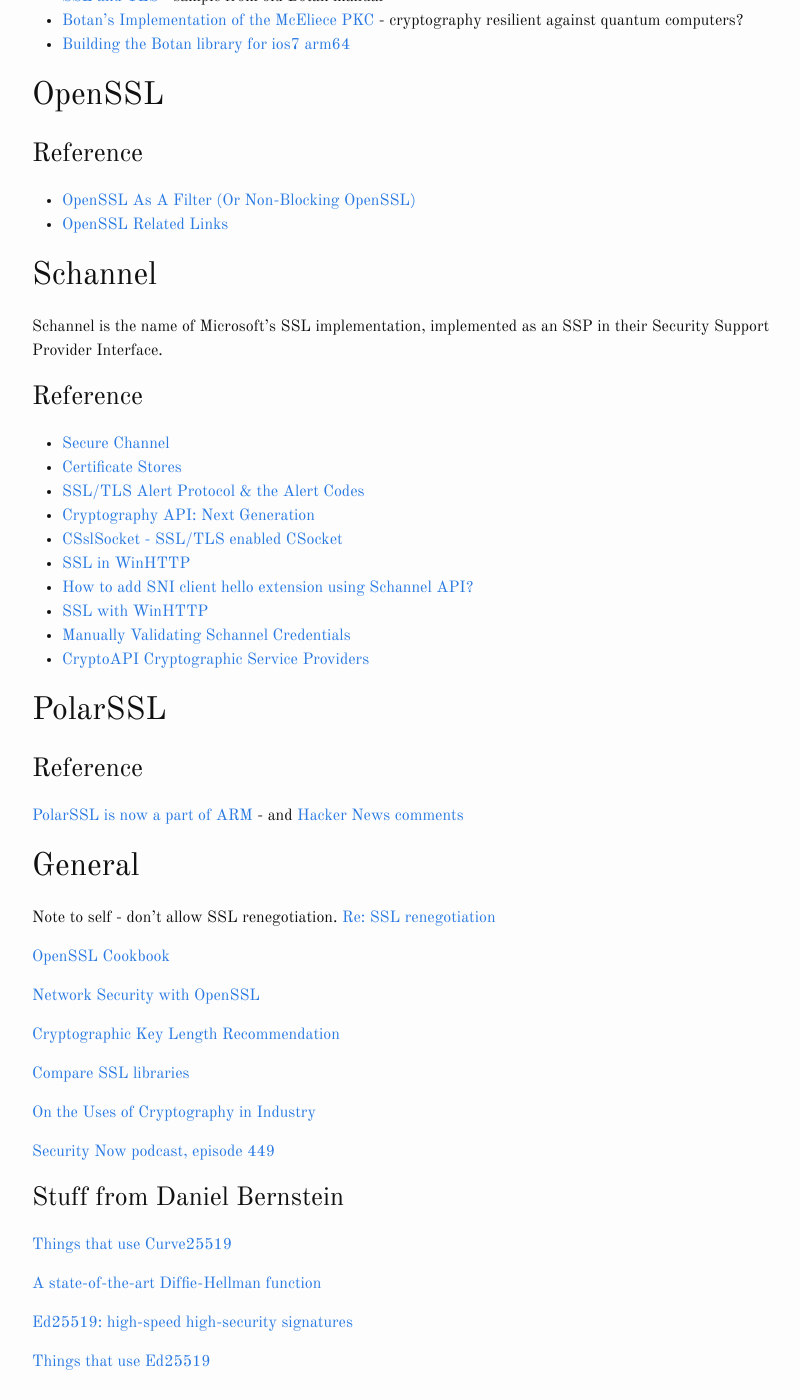
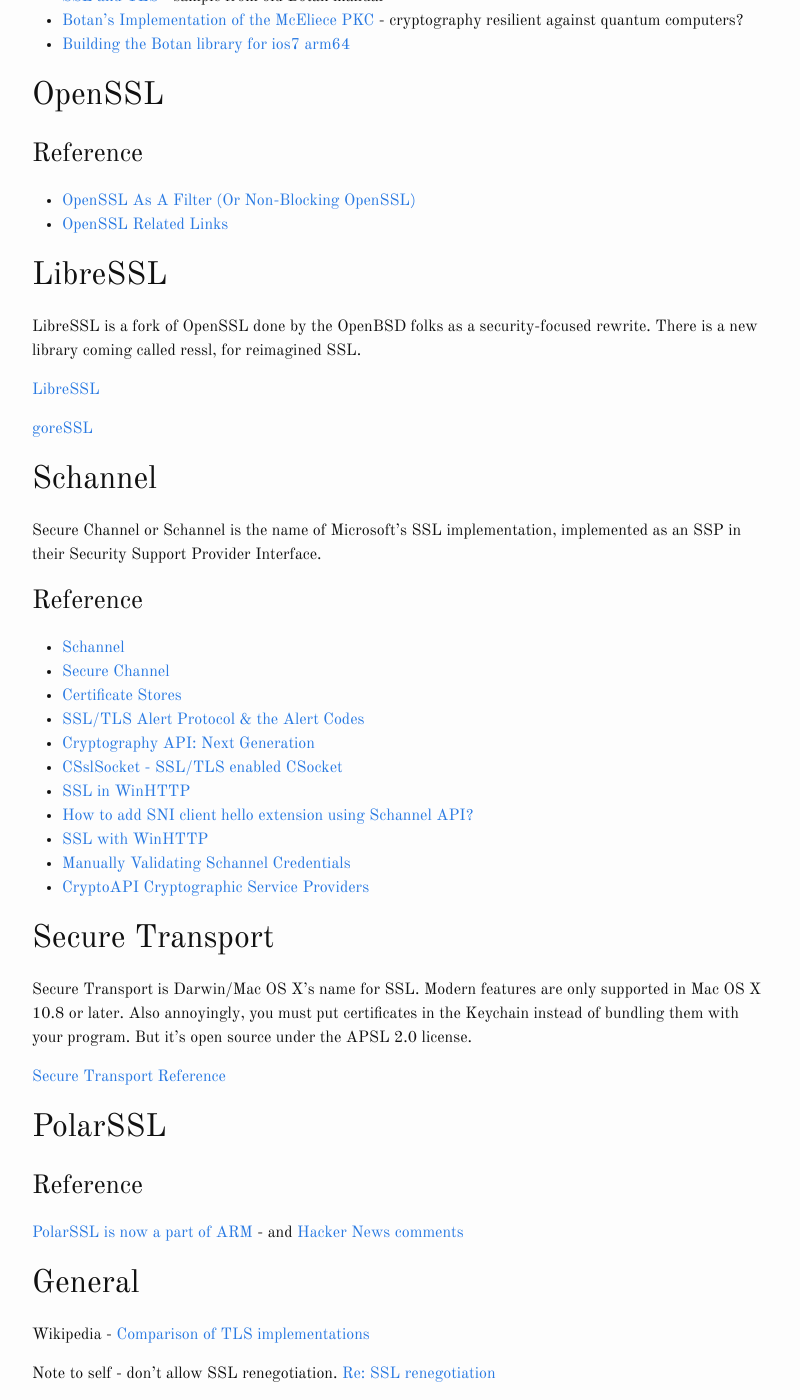
Before and after one commit to neurocline/neurocline.github.io, a Jekyll site: the page built from _posts/2015-05-11-ssl-implementations.markdown, in a window 1280 px wide and 1400 px high, scrolled down 680 px. Shown: the whole window, without its empty margins (238-1038 px from the left). Built offline with Jekyll 4.4.1, drawn with Linux system fonts in a browser that asks for light colours.

Commit message:
More about TLS

```diff
--- a/_posts/2015-05-11-ssl-implementations.markdown
+++ b/_posts/2015-05-11-ssl-implementations.markdown
@@ -36,13 +36,23 @@ both iOS and Android builds referenced in the documentation.
 * [OpenSSL As A Filter (Or Non-Blocking OpenSSL)](http://funcptr.net/2012/04/08/openssl-as-a-filter-(or-non-blocking-openssl)/)
 * [OpenSSL Related Links](https://wiki.openssl.org/index.php/Related_Links)
 
+## LibreSSL
+
+LibreSSL is a fork of OpenSSL done by the OpenBSD folks as a security-focused rewrite.
+There is a new library coming called ressl, for reimagined SSL.
+
+[LibreSSL](http://www.libressl.org/)
+
+[goreSSL](http://www.tedunangst.com/flak/post/goreSSL)
+
 ## Schannel
 
-Schannel is the name of Microsoft's SSL implementation, implemented as an SSP in
-their Security Support Provider Interface.
+Secure Channel or Schannel is the name of Microsoft's SSL implementation,
+implemented as an SSP in their Security Support Provider Interface.
 
 ### Reference
 
+* [Schannel](https://msdn.microsoft.com/en-us/library/windows/desktop/ms678421(v=vs.85).aspx)
 * [Secure Channel](https://msdn.microsoft.com/en-us/library/windows/desktop/aa380123(v=vs.85).aspx)
 * [Certificate Stores](https://msdn.microsoft.com/en-us/library/windows/desktop/aa374752(v=vs.85).aspx)
 * [SSL/TLS Alert Protocol & the Alert Codes](http://blogs.msdn.com/b/kaushal/archive/2012/10/06/ssl-tls-alert-protocol-amp-the-alert-codes.aspx)
@@ -54,6 +64,15 @@ their Security Support Provider Interface.
 * [Manually Validating Schannel Credentials](https://msdn.microsoft.com/en-us/library/windows/desktop/aa378740(v=vs.85).aspx)
 * [CryptoAPI Cryptographic Service Providers](https://msdn.microsoft.com/en-us/library/windows/desktop/bb931357(v=vs.85).aspx)
 
+## Secure Transport
+
+Secure Transport is Darwin/Mac OS X's name for SSL. Modern features are only supported
+in Mac OS X 10.8 or later. Also annoyingly, you must put certificates in the Keychain
+instead of bundling them with your program. But it's open source under the APSL 2.0
+license.
+
+[Secure Transport Reference](https://developer.apple.com/library/mac/documentation/Security/Reference/secureTransportRef/)
+
 ## PolarSSL
 
 ### Reference
@@ -61,6 +80,8 @@ their Security Support Provider Interface.
 [PolarSSL is now a part of ARM](https://tls.mbed.org/tech-updates/blog/polarssl-part-of-arm) - and [Hacker News comments](https://news.ycombinator.com/item?id=8652019)
 
 ## General
+
+Wikipedia - [Comparison of TLS implementations](http://en.wikipedia.org/wiki/Comparison_of_TLS_implementations)
 
 Note to self - don't allow SSL renegotiation. [Re: SSL renegotiation](http://www.postgresql.org/message-id/51DE30DF.3080604@chittenden.org)
 
```
Also changed, not shown: _posts/2015-05-12-git-merge.markdown (added, +11 -0 lines), _posts/2015-05-12-recent-links.markdown (added, +70 -0 lines), assets/GitMerge2015.jpg (added).
